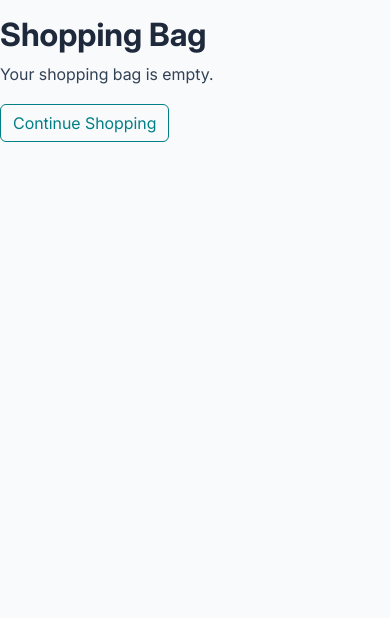
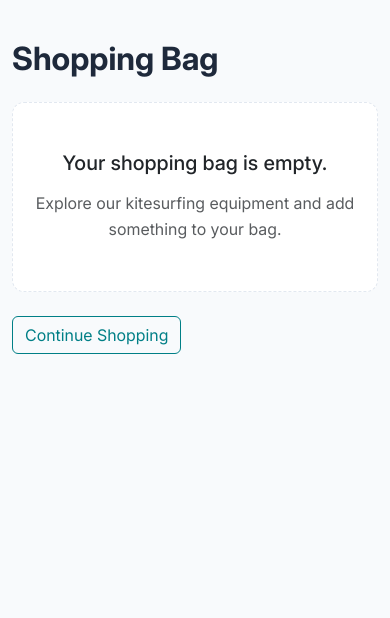
Before and after one commit to ShvetsViktor/kitesurf-store, a Django app: page /bag/ in a window 390 px wide. Shown: the part 67-685 px from the top of the page. Run offline with Django 5.2, Linux system fonts and the light colour scheme.

Commit message:
style: improve shopping bag layout and responsiveness

```diff
--- a/bag/templates/bag/bag_detail.html
+++ b/bag/templates/bag/bag_detail.html
@@ -2,38 +2,57 @@
 {% load static %}
 
 {% block content %}
-    <h1>Shopping Bag</h1>
+<section class="container py-4 py-md-5">
+    <h1 class="mb-4">Shopping Bag</h1>
 
     <div id="bag-content">
         {% if items %}
+            <div class="row g-4">
+                <div class="col-lg-8">
                     {% for item in items %}
-                <div class="bag-item">
+                        <div class="card bag-item mb-3">
+                            <div class="card-body">
+                                <div class="row g-3 align-items-center">
+                                    <div class="col-md-3">
                                         {% if item.product.primary_image %}
                                             <img
                                                 src="{{ item.product.primary_image.image.url }}"
                                                 alt="{{ item.product.name }}"
+                                                class="bag-product-image img-fluid"
                                             >
                                         {% else %}
                                             <img
                                                 src="{% static 'images/default-image-fallback.webp' %}"
                                                 alt="{{ item.product.name }}"
+                                                class="bag-product-image img-fluid"
                                             >
                                         {% endif %}
+                                    </div>
 
-                    <p>{{ item.product.name }}</p>
-                    <p>Price: £{{ item.product.price }}</p>
+                                    <div class="col-md-9">
+                                        <h2 class="h5 mb-2">
+                                            {{ item.product.name }}
+                                        </h2>
+
+                                        <p class="mb-2">
+                                            Price: £{{ item.product.price }}
+                                        </p>
 
                                         <form
                                             action="{% url 'bag_update' item.product.pk %}"
                                             method="post"
-                        class="bag-update-form"
+                                            class="bag-update-form mb-3"
                                         >
                                             {% csrf_token %}
 
-                        <label for="quantity-{{ item.product.pk }}">
-                            Quantity:
+                                            <label
+                                                for="quantity-{{ item.product.pk }}"
+                                                class="form-label"
+                                            >
+                                                Quantity
                                             </label>
 
+                                            <div class="d-flex flex-wrap gap-2 align-items-center">
                                                 <input
                                                     type="number"
                                                     id="quantity-{{ item.product.pk }}"
@@ -41,12 +60,22 @@
                                                     value="{{ item.quantity }}"
                                                     min="1"
                                                     max="{{ item.product.stock }}"
+                                                    class="form-control bag-quantity-input"
                                                 >
 
-                        <button type="submit" class="btn btn-outline-primary">
+                                                <button
+                                                    type="submit"
+                                                    class="btn btn-outline-primary"
+                                                >
                                                     Update
                                                 </button>
+                                            </div>
                                         </form>
+
+                                        <p class="fw-semibold mb-3">
+                                            Subtotal:
+                                            £<span class="bag-item-subtotal">{{ item.subtotal }}</span>
+                                        </p>
 
                                         <form
                                             action="{% url 'bag_remove' item.product.pk %}"
@@ -55,27 +84,66 @@
                                         >
                                             {% csrf_token %}
 
-                        <button type="submit" class="btn btn-outline-danger">
+                                            <button
+                                                type="submit"
+                                                class="btn btn-outline-danger btn-sm"
+                                            >
                                                 Remove
                                             </button>
                                         </form>
+                                    </div>
+                                </div>
+                            </div>
+                        </div>
+                    {% endfor %}
+                </div>
 
-                    <p>
-                        Subtotal: £<span class="bag-item-subtotal">{{ item.subtotal }}</span>
+                <div class="col-lg-4">
+                    <div class="card bag-summary">
+                        <div class="card-body">
+                            <h2 class="h5 mb-3">Order Summary</h2>
+
+                            <div class="d-flex justify-content-between align-items-center">
+                                <span class="fw-semibold">Total</span>
+
+                                <span class="fw-bold">
+                                    £<span id="bag-total">{{ total }}</span>
+                                </span>
+                            </div>
+
+                            <hr>
+
+                            <p class="small text-muted mb-0">
+                                Shipping and payment will be calculated
+                                during checkout.
                             </p>
                         </div>
-            {% endfor %}
+                    </div>
+                </div>
+            </div>
+        {% else %}
+            <div class="card bag-empty-state">
+                <div class="card-body text-center py-5">
+                    <h2 class="h5 mb-3">Your shopping bag is empty.</h2>
 
-            <p>Total: £<span id="bag-total">{{ total }}</span></p>
-        {% else %}
-            <p>Your shopping bag is empty.</p>
+                    <p class="text-muted mb-0">
+                        Explore our kitesurfing equipment
+                        and add something to your bag.
+                    </p>
+                </div>
+            </div>
         {% endif %}
     </div>
 
-    <a href="{% url 'product_list' %}" class="btn btn-outline-primary">
+    <a
+        href="{% url 'product_list' %}"
+        class="btn btn-outline-primary mt-4"
+    >
         Continue Shopping
     </a>
+</section>
 {% endblock %}
+
 {% block extra_js %}
     {{ block.super }}
     <script src="{% static 'js/bag.js' %}" defer></script>
--- a/static/css/styles.css
+++ b/static/css/styles.css
@@ -140,6 +140,53 @@ p {
     border: 1px solid #e2e8f0;
 }
 
+/* Shopping Bag */
+
+.bag-item,
+.bag-summary,
+.bag-empty-state {
+    background-color: var(--color-surface);
+    border: 1px solid #e2e8f0;
+    border-radius: 0.75rem;
+}
+
+.bag-item {
+    transition: box-shadow 0.2s ease;
+}
+
+.bag-item:hover {
+    box-shadow: 0 4px 16px rgb(15 23 42 / 8%);
+}
+
+.bag-product-image {
+    width: 100%;
+    height: 160px;
+    object-fit: contain;
+}
+
+.bag-quantity-input {
+    width: 85px;
+}
+
+.bag-summary {
+    position: sticky;
+    top: 1rem;
+}
+
+.bag-empty-state {
+    border-style: dashed;
+}
+
+@media (max-width: 767.98px) {
+    .bag-product-image {
+        height: 180px;
+    }
+
+    .bag-summary {
+        position: static;
+    }
+}
+
 /* Footer */
 
 .site-footer {
```
Lines whose indentation alone changed are shown as unchanged.
